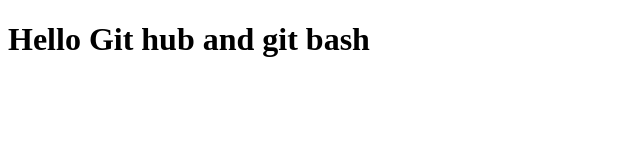
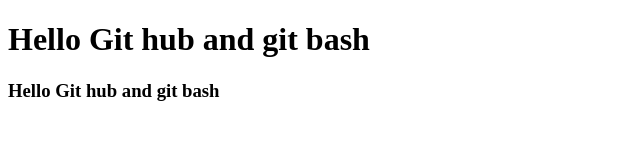
Before and after one commit to developernurhuda/new-project, a plain HTML site: page index.html in a window 1280 px wide. Shown: the whole page, without its empty margins (0-640 px from the left). Drawn offline with Linux system fonts and the light colour scheme.

Commit message:
new file added

```diff
--- a/index.html
+++ b/index.html
@@ -9,6 +9,7 @@
 <body>
 
     <h1> Hello Git hub and git bash </h1>
+    <h3> Hello Git hub and git bash </h3>
 
 </body>
 </html>
```
